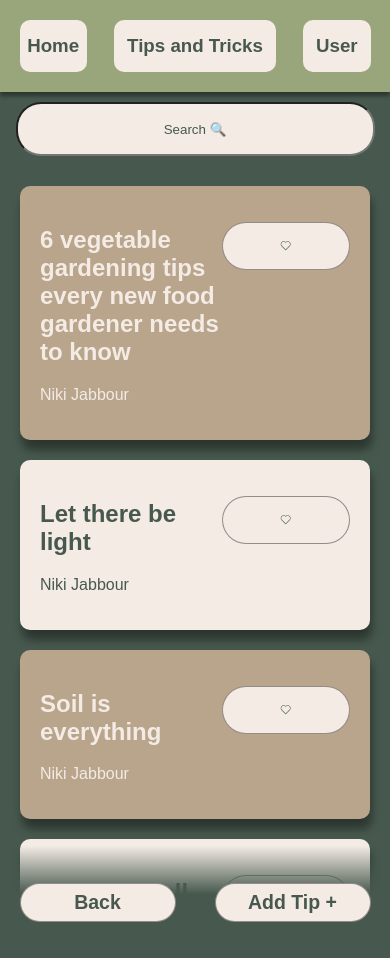
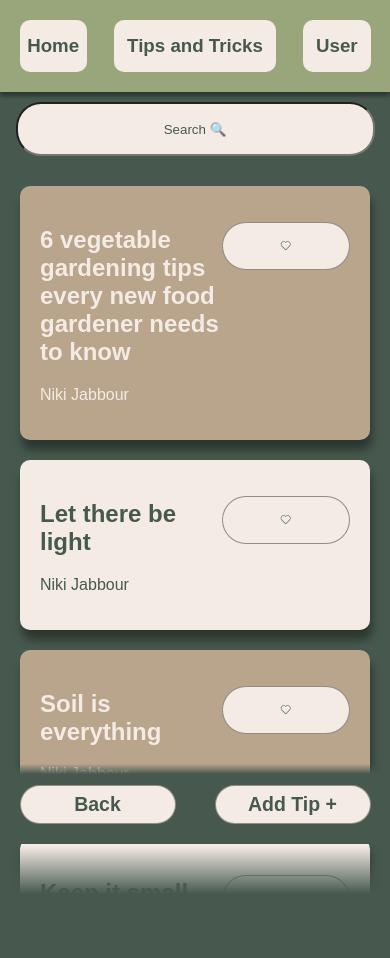
Before and after one commit to pathirny/HarvestHub, a Next.js app in the folder harvesthub/: page /TipsnTricks in a window 390 px wide. Built offline with nearby package versions, Linux system fonts and the light colour scheme; a web font is replaced by a local one.

Commit message:
changes to the bottom bar

```diff
--- a/harvesthub/app/TipsnTricks/page.tsx
+++ b/harvesthub/app/TipsnTricks/page.tsx
@@ -141,7 +141,12 @@ export default function TipsnTricks() {
         onChange={(e) => setSearchTerm(e.target.value)}
       />
       <Container className="tipContainer">{renderTips(filteredTips)}</Container>
-      <Flex height="20px" flexDirection="row" justifyContent="space-around">
+      <Flex
+        className="buttonsContainer"
+        height="80px"
+        flexDirection="row"
+        justifyContent="space-around"
+      >
         <Link href="/">
           <Button className="addButton">Back</Button>
         </Link>
--- a/harvesthub/app/globals.css
+++ b/harvesthub/app/globals.css
@@ -427,12 +427,10 @@ a {
 }
 
 #plant-harvest-title div {
-
   width: 100%;
   height: 8vw;
   margin: 0;
   text-align: center;
-
 }
 
 #plant-harvest-title h1 {
@@ -536,11 +534,39 @@ a {
 /* calendar */
 
 /* tips and tricks */
+@media only screen and (max-width: 430px) {
+  .buttonsContainer {
+    position: fixed;
+    background-color: var(--dark-green-color);
+    bottom: 0.1rem;
+    display: flex;
+    justify-content: center;
+    width: 100vw;
+    bottom: 0;
+    height: 30vh;
+    background-color: var(--dark-green-color);
+    mask-image: linear-gradient(
+      to top,
+      black calc(100% - 10px),
+      transparent 100%
+    );
+
+    /* background: linear-gradient(
+      to bottom,
+      rgba(71, 89, 78, 0.7),
+      rgba(71, 89, 78, 1)
+    ); */
+  }
+
+  .addButton {
+    margin-top: 3rem;
+  }
+}
 
 .addButton {
   background-color: #f3ebe4;
   color: #47594e;
-  position: relative;
+  position: fixed;
   bottom: 7vw;
   width: 40vw;
   height: 10vw;
@@ -632,6 +658,7 @@ a {
   );
   height: 45.5rem;
   overflow: scroll;
+  margin-bottom: 4rem;
 }
 
 .card:nth-child(odd) {
```
